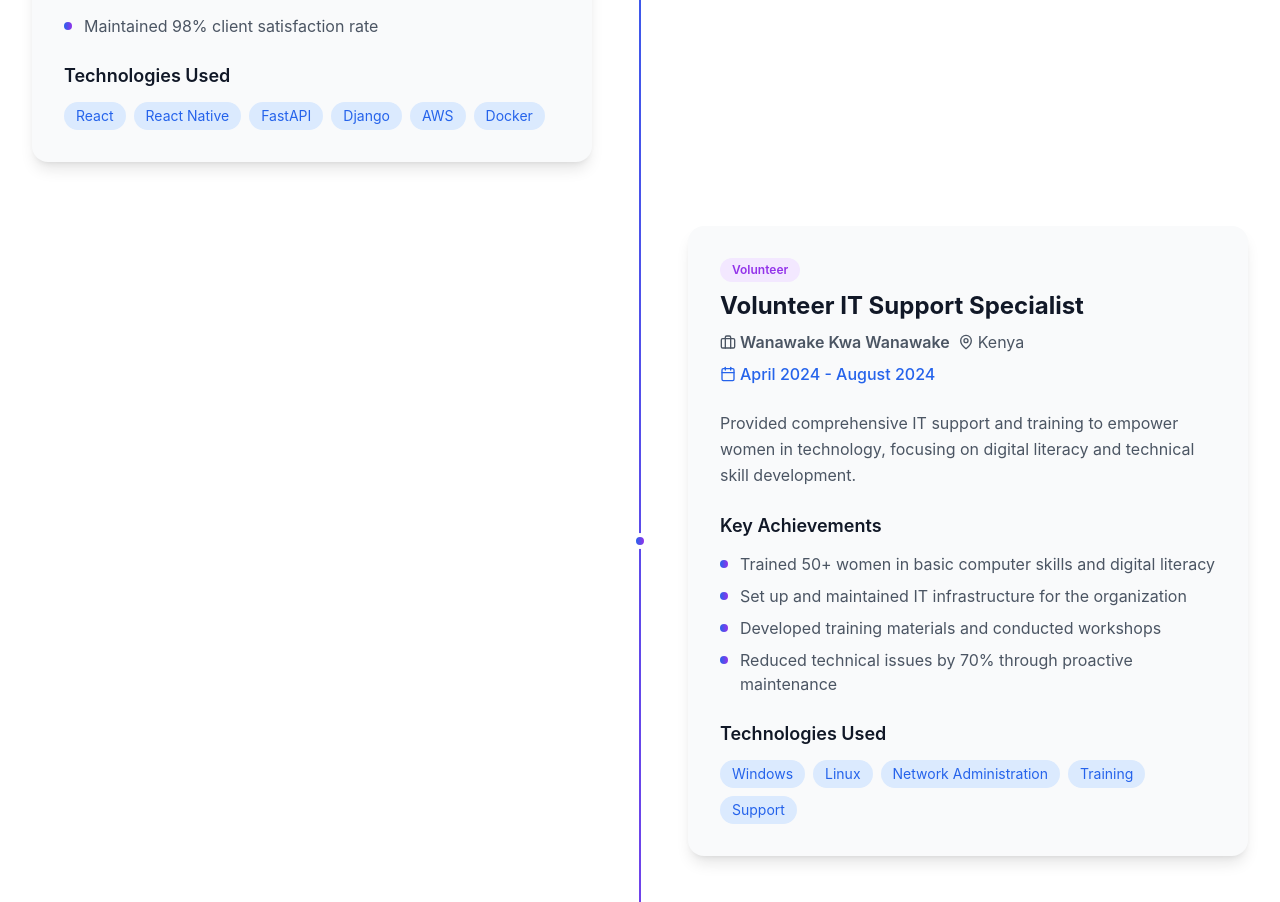
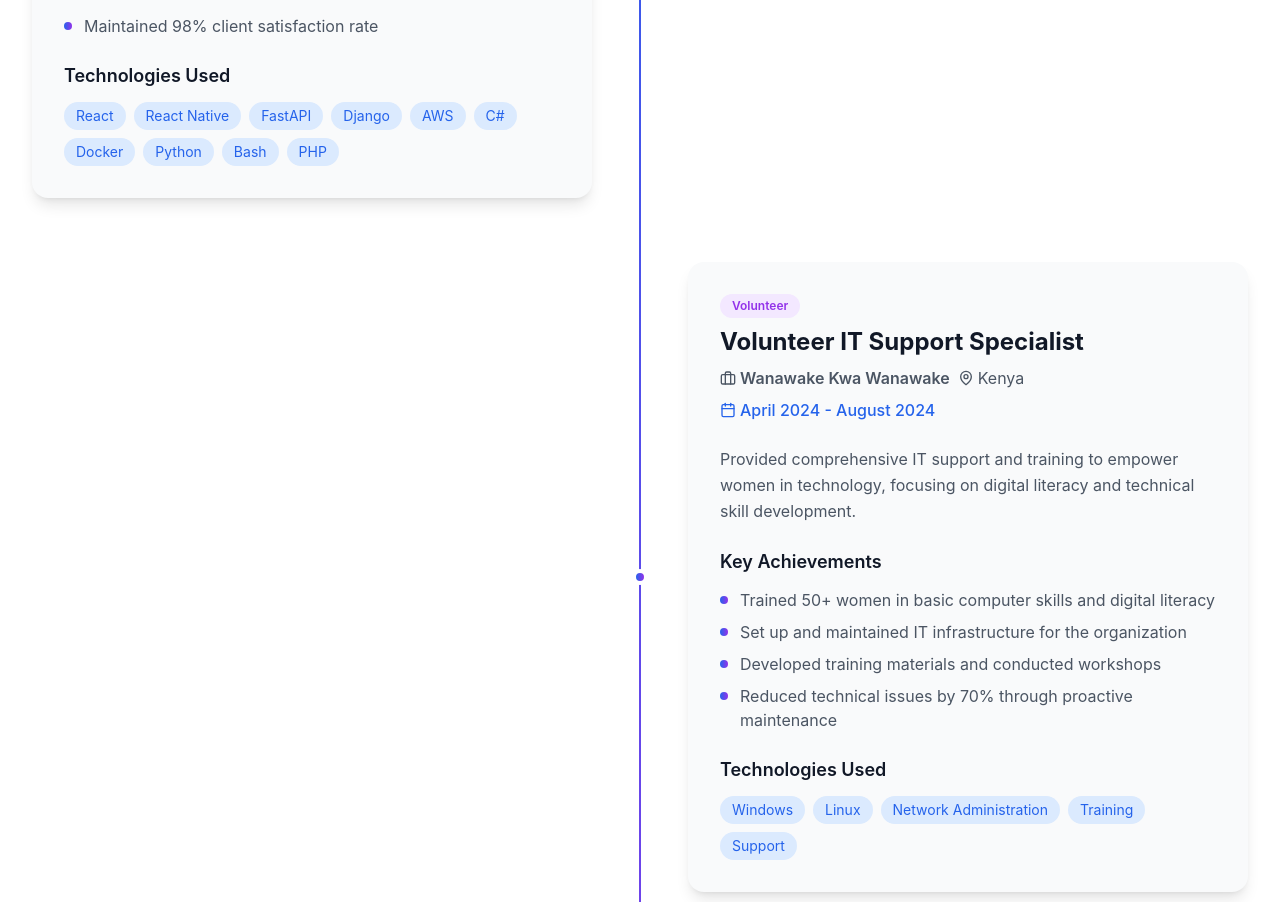
Before and after one commit to dev-sereti/VitePortfolio, a React (Vite) app: page / in a window 1280 px wide. Shown: the part 5420-6322 px from the top of the page. Built offline with nearby package versions, Linux system fonts and the light colour scheme.

Commit message:
Experience added.

```diff
--- a/src/components/Experience.tsx
+++ b/src/components/Experience.tsx
@@ -17,7 +17,7 @@ const Experience: React.FC = () => {
         'Collaborated with international clients across different time zones',
         'Maintained 98% client satisfaction rate'
       ],
-      technologies: ['React', 'React Native', 'FastAPI', 'Django', 'AWS', 'Docker']
+      technologies: ['React', 'React Native', 'FastAPI', 'Django', 'AWS', 'C#','Docker','Python','Bash','PHP']
     },
     {
       title: 'Volunteer IT Support Specialist',
--- a/src/components/Hero.tsx
+++ b/src/components/Hero.tsx
@@ -118,7 +118,7 @@ const Hero: React.FC = () => {
               {[
                 { icon: Github, href: '#', label: 'GitHub' },
                 { icon: Linkedin, href: '#', label: 'LinkedIn' },
-                { icon: Mail, href: 'mailto:kelvin@example.com', label: 'Email' },
+                { icon: Mail, href: 'mailto:seretikelvin25@gmail.com', label: 'Email' },
                 { icon: Phone, href: 'tel:+254700000000', label: 'Phone' },
               ].map(({ icon: Icon, href, label }) => (
                 <motion.a
```
